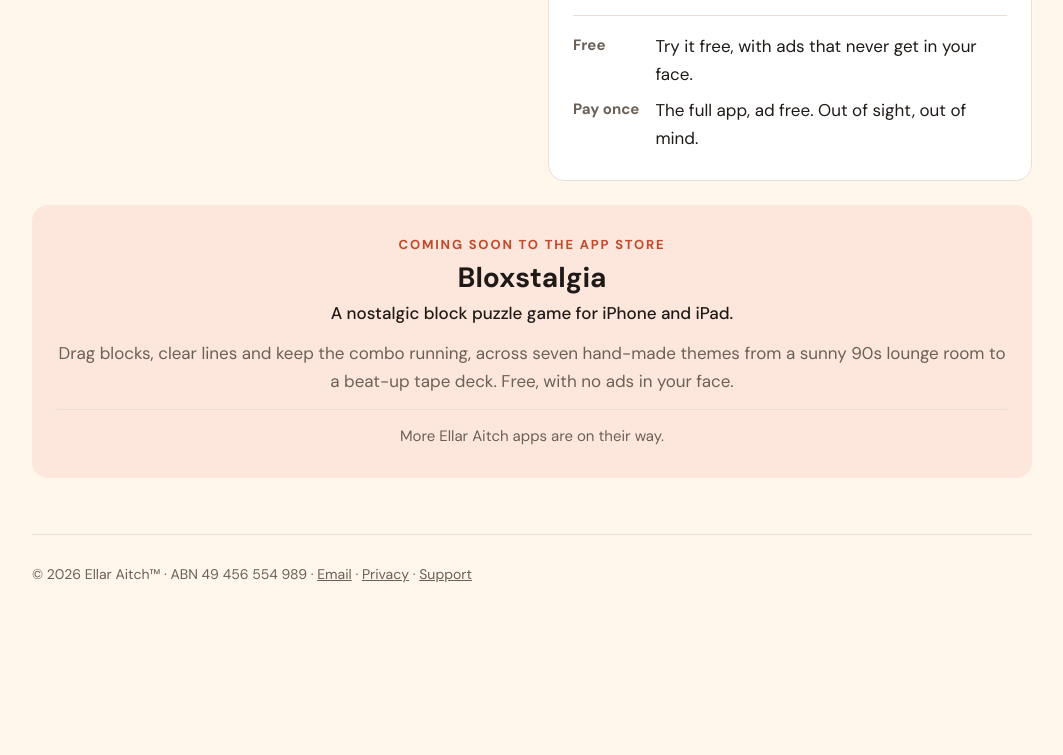
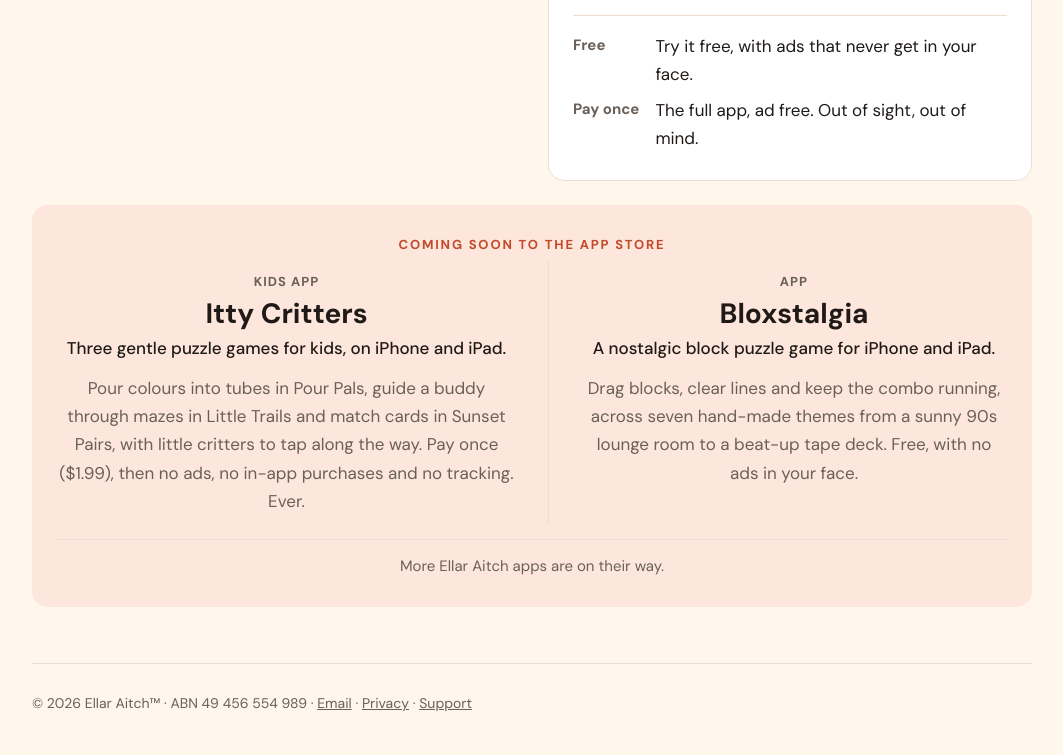
Before and after one commit to EllarAitch/EllarAitchSite, a plain HTML site: page index.html in a window 1280 px wide. Shown: the part 677-1432 px from the top of the page, without its empty margins (108-1171 px from the left). Before the commit the page ends 1303 px from the top, so only its background shows below. Drawn offline with Linux system fonts and the light colour scheme.

Commit message:
Home page: add Itty Critters to Coming soon, beside Bloxstalgia
Co-Authored-By: Claude Opus 5.5 <noreply@anthropic.com>
Claude-Session: https://claude.ai/code/session_01Vu2GoStsNS7EGTMiwaYMXs

```diff
--- a/assets/site.css
+++ b/assets/site.css
@@ -28,6 +28,11 @@ a{color:var(--accent)}
 .soon .eyebrow{color:var(--accent);margin-bottom:6px}
 .soon h3{font-size:28px;line-height:1.2;margin:0 0 4px}
 .soon .soon-sub{color:var(--ink);font-weight:500;margin-bottom:12px}
+.soon-apps{display:grid;grid-template-columns:1fr;gap:0}
+.soon-app{padding:18px 0}
+.soon-app+.soon-app{border-top:1px solid var(--line)}
+@media (min-width:820px){.soon-apps{grid-template-columns:1fr 1fr;gap:32px}.soon-app{padding:10px 0}.soon-app+.soon-app{border-top:0;border-left:1px solid var(--line);padding-left:32px}}
+.soon .soon-kind{font-size:13px;font-weight:700;letter-spacing:.08em;text-transform:uppercase;margin-bottom:4px}
 .soon .soon-more{font-size:15px;margin-top:14px;padding-top:14px;border-top:1px solid var(--line)}
 .hero{padding:48px 0 44px}
 .hero .intro{font-size:clamp(20px,4.4vw,26px);line-height:1.4;margin:0;max-width:760px;font-weight:500}
--- a/index.html
+++ b/index.html
@@ -64,10 +64,21 @@
     </div>
 
     <section class="card soon" aria-labelledby="soon-h">
-      <p class="eyebrow">Coming soon to the App Store</p>
-      <h3 id="soon-h">Bloxstalgia</h3>
-      <p class="soon-sub">A nostalgic block puzzle game for iPhone and iPad.</p>
-      <p>Drag blocks, clear lines and keep the combo running, across seven hand-made themes from a sunny 90s lounge room to a beat-up tape deck. Free, with no ads in your face.</p>
+      <p class="eyebrow" id="soon-h">Coming soon to the App Store</p>
+      <div class="soon-apps">
+        <article class="soon-app" aria-labelledby="soon-itty">
+          <p class="soon-kind">Kids app</p>
+          <h3 id="soon-itty">Itty Critters</h3>
+          <p class="soon-sub">Three gentle puzzle games for kids, on iPhone and iPad.</p>
+          <p>Pour colours into tubes in Pour Pals, guide a buddy through mazes in Little Trails and match cards in Sunset Pairs, with little critters to tap along the way. Pay once ($1.99), then no ads, no in-app purchases and no tracking. Ever.</p>
+        </article>
+        <article class="soon-app" aria-labelledby="soon-blox">
+          <p class="soon-kind">App</p>
+          <h3 id="soon-blox">Bloxstalgia</h3>
+          <p class="soon-sub">A nostalgic block puzzle game for iPhone and iPad.</p>
+          <p>Drag blocks, clear lines and keep the combo running, across seven hand-made themes from a sunny 90s lounge room to a beat-up tape deck. Free, with no ads in your face.</p>
+        </article>
+      </div>
       <p class="soon-more">More Ellar Aitch apps are on their way.</p>
     </section>
   </main>
```
